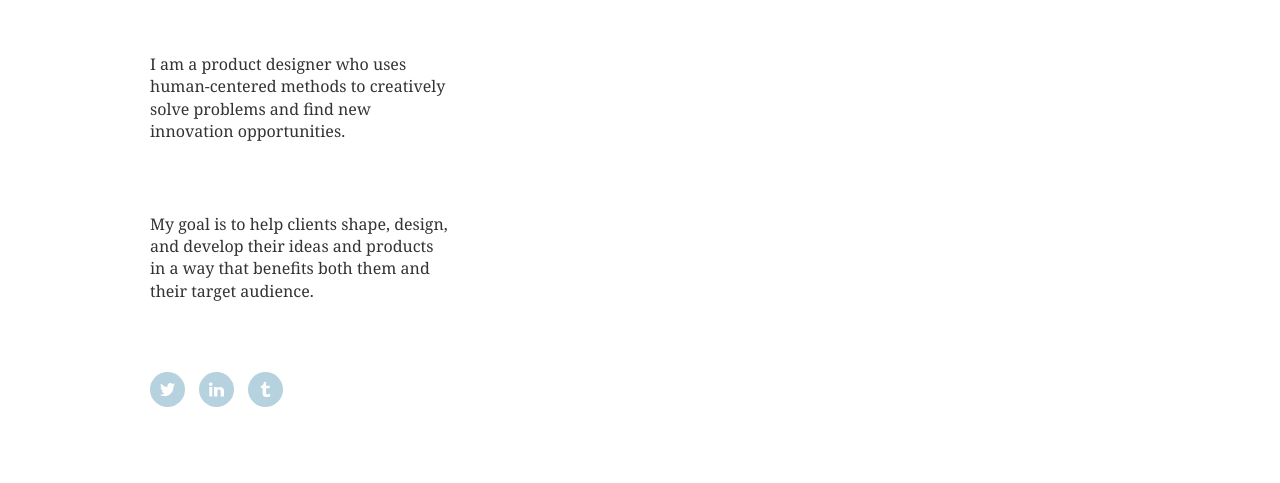
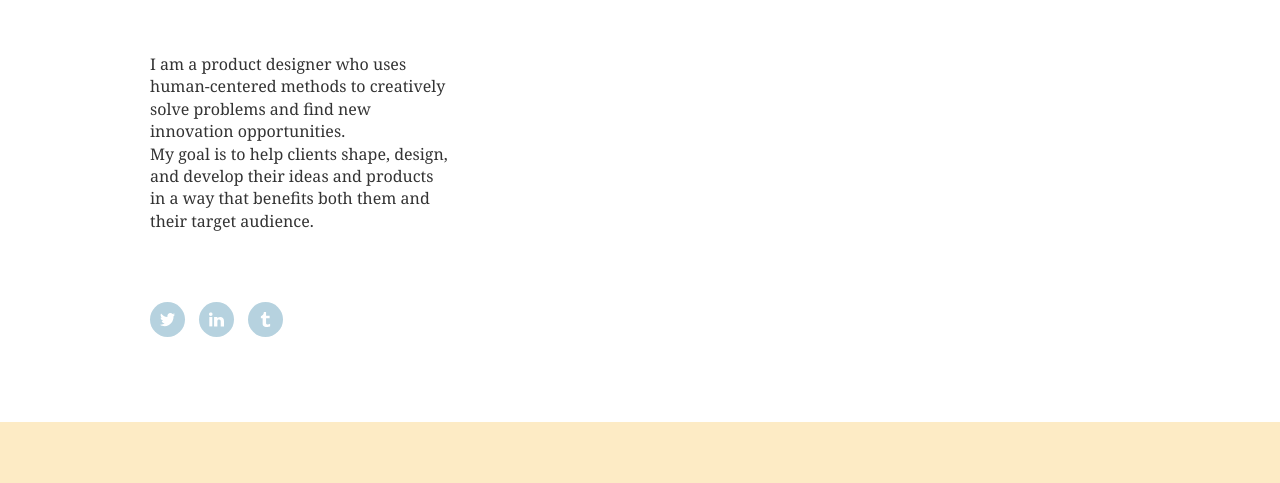
Before and after one commit to fredozalo/alfredo-aponte, a plain HTML site: page index.html in a window 1280 px wide. Shown: the part 317-800 px from the top of the page. Drawn offline with Linux system fonts and the light colour scheme.

Commit message:
Copy Edits to Intro

```diff
--- a/index.html
+++ b/index.html
@@ -32,8 +32,8 @@
           <header class="main-section__header">
             <span class="label">UX Director @NorthKingdom</span>
             <h1 class="main-section__title">Alfredo Aponte</h1>
-            <p class="main-section__intro">I am a product designer who uses human-centered methods to creatively solve problems and find new innovation opportunities.</p>
-            <p class="main-section__intro">My goal is to help clients shape, design, and develop their ideas and products in a way that benefits both them and their target audience.</p>
+            <p class="main-section__intro">I am a product designer who uses human-centered methods to creatively solve problems and find new innovation opportunities.
+            </br>My goal is to help clients shape, design, and develop their ideas and products in a way that benefits both them and their target audience.</p>
           </header>
           <footer>
             <ul class="social-links">
```
